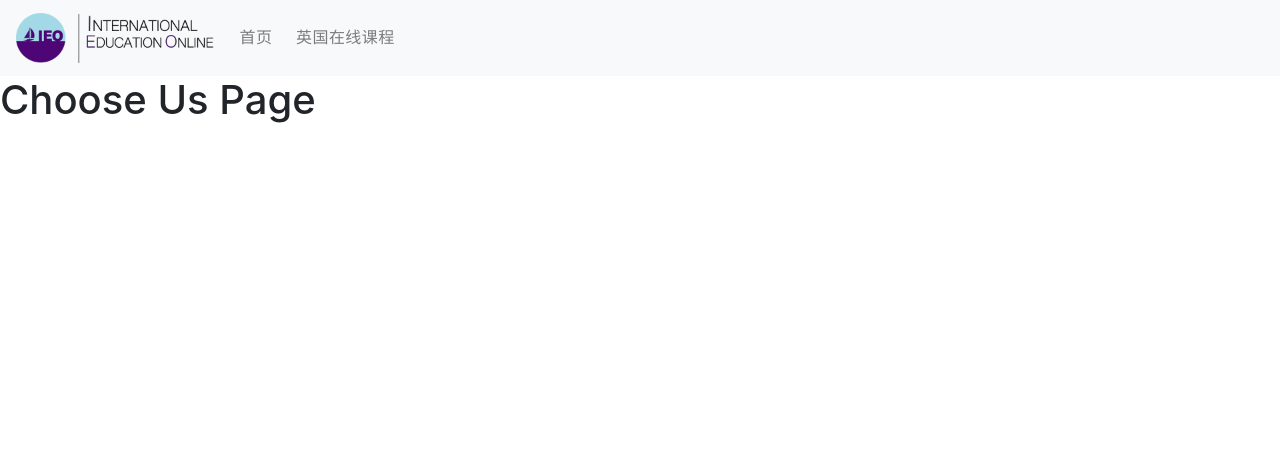
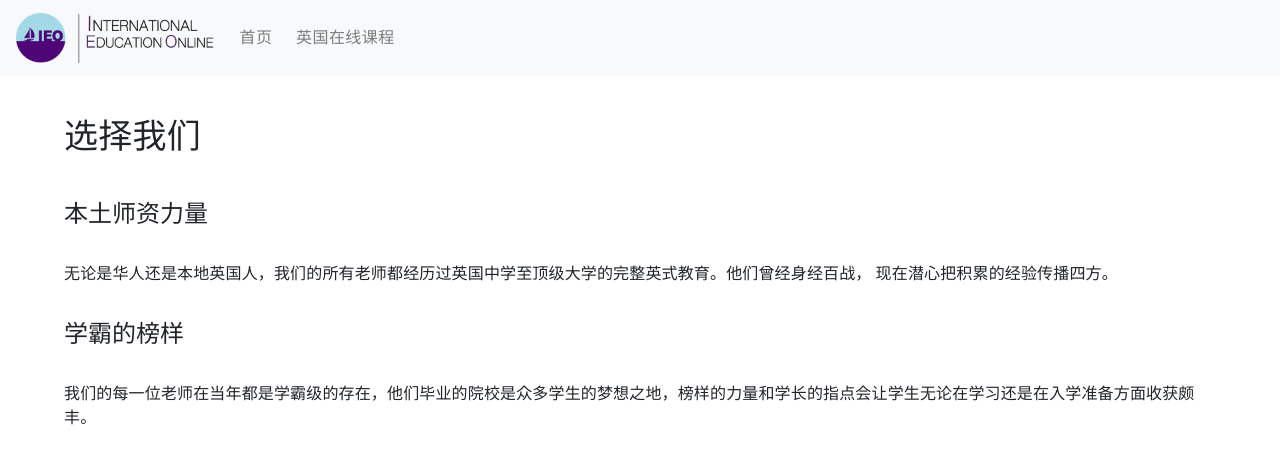
Before and after one commit to iphren/ieo-v2, a React (Vite) app: page /choose-us in a window 1280 px wide. Shown: the top 464 px of the page. Built offline with nearby package versions, Linux system fonts and the light colour scheme.

Commit message:
Add choose us page

```diff
--- a/src/components/ChooseUsPage/ChooseUsPage.tsx
+++ b/src/components/ChooseUsPage/ChooseUsPage.tsx
@@ -1,9 +1,30 @@
 import React from 'react';
+import { Container, Typography } from "@mui/material";
+import { useTranslation } from 'react-i18next';
 
 const ChooseUsPage = () => {
-    return <div>
-        <h1>Choose Us Page</h1>
-    </div>;
+    const { t } = useTranslation();
+
+    return <Container sx={{
+        my: 5,
+        px: 5
+    }}>
+        <Typography variant="h4" sx={{ mb: 5 }} gutterBottom>
+            {t('uk_online_courses.content.choose_us.title')}
+        </Typography>
+        <Typography variant="h5" sx={{ mb: 4 }} gutterBottom>
+            {t('uk_online_courses.content.choose_us.content.faculty')}
+        </Typography>
+        <Typography variant="body1" sx={{ mb: 4 }} gutterBottom>
+            {t('uk_online_courses.content.choose_us.content.faculty_desc')}
+        </Typography>
+        <Typography variant="h5" sx={{ mb: 4 }} gutterBottom>
+            {t('uk_online_courses.content.choose_us.content.students')}
+        </Typography>
+        <Typography variant="body1" sx={{ mb: 4 }} gutterBottom>
+            {t('uk_online_courses.content.choose_us.content.students_desc')}
+        </Typography>
+    </Container>;
 }
 
 export default ChooseUsPage;
```
